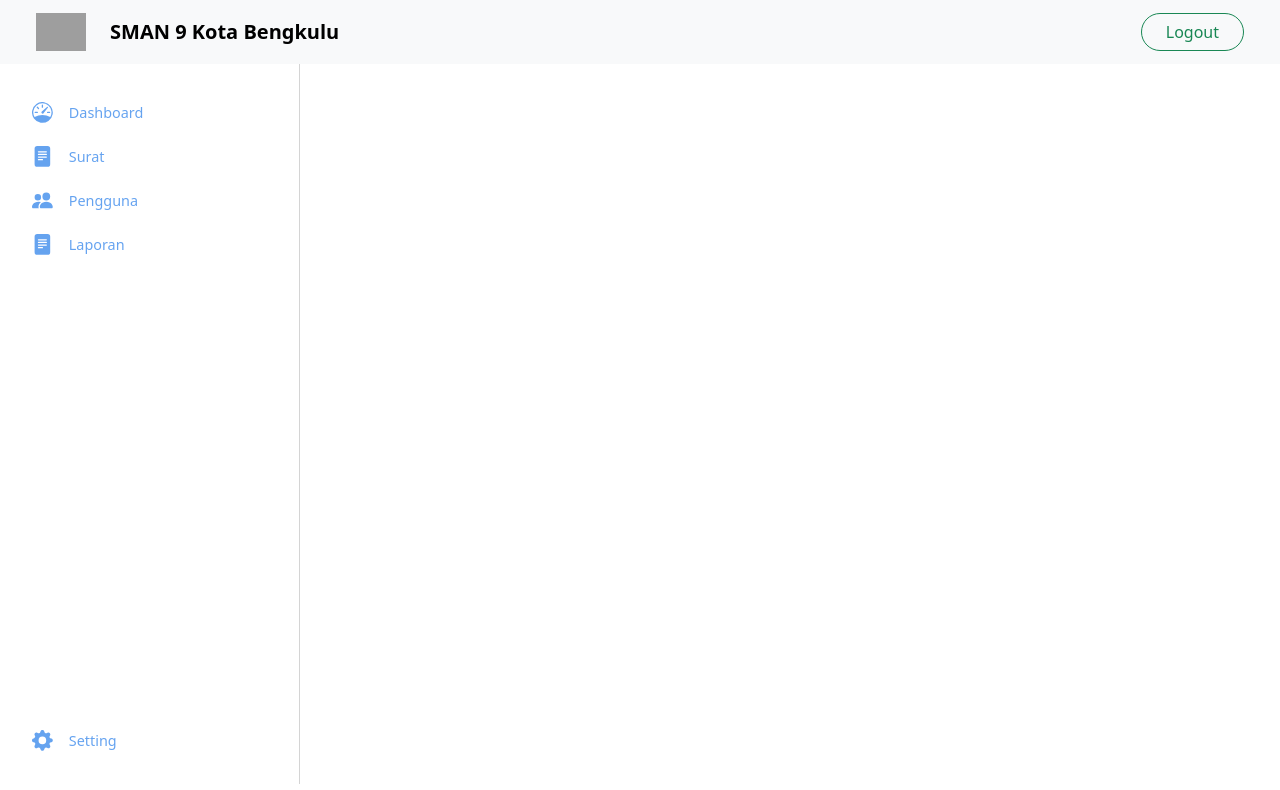
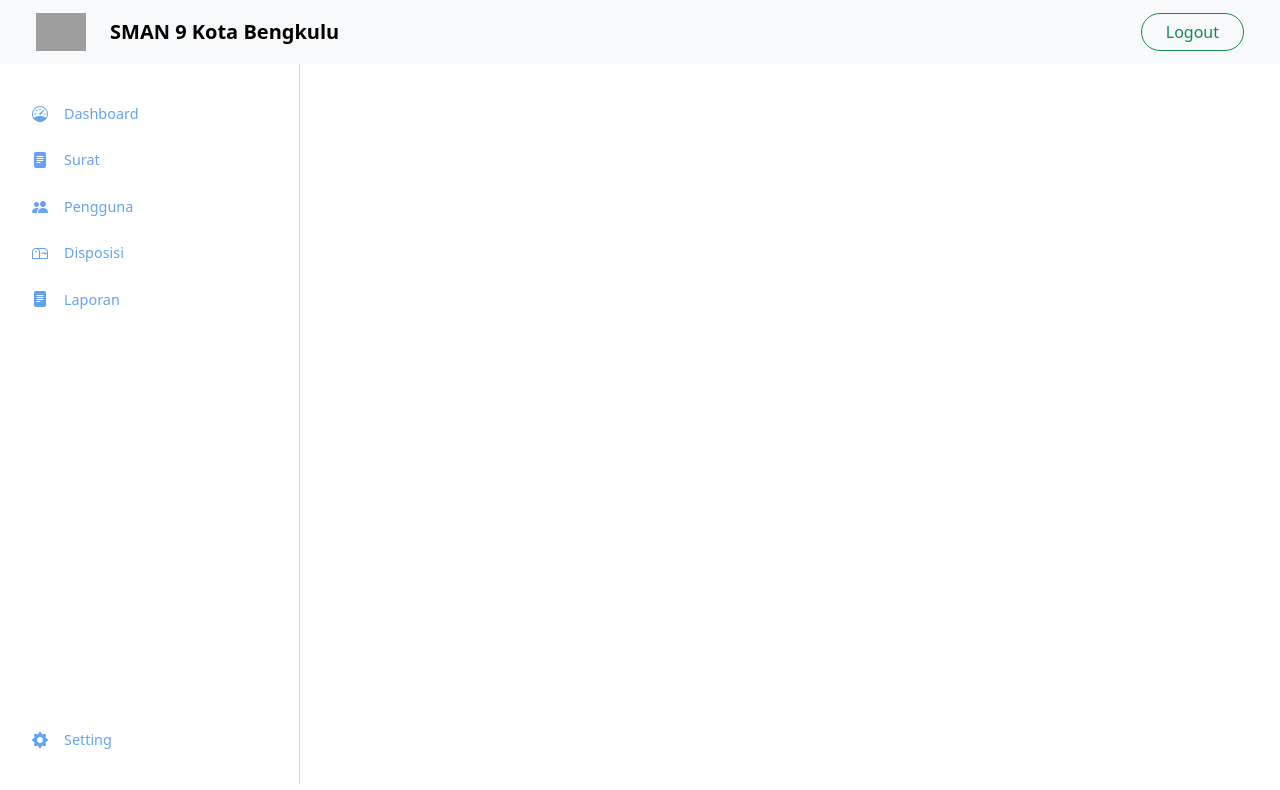
Before and after one commit to ADDFa/kp-catur-fe, a React (Create React App) app: page / in a window 1280 px wide. Shown: the top 790 px of the page. Built offline with nearby package versions, Linux system fonts and the light colour scheme; sample sign-in values are in the browser's storage; grey boxes are pictures that could not be loaded.

Commit message:
50% disposisi

```diff
--- a/src/@types/Components/Modal.d.ts
+++ b/src/@types/Components/Modal.d.ts
@@ -2,6 +2,7 @@ interface ModalT {
     id: string
     children: React.ReactNode
     buttonText: string | React.ReactNode
+    buttonColor?: "warning"
     title: string | React.ReactNode
     confirmButtonText?: string
     cancelButtonText?: string
--- a/src/@types/Pages/Components/SidebarList.d.ts
+++ b/src/@types/Pages/Components/SidebarList.d.ts
@@ -1,5 +1,5 @@
 interface SidebarListT {
     to: string
-    icon: JSX.IntrinsicElements.svg
     text: string
+    children: React.ReactNode
 }
--- a/src/Components/Modal.tsx
+++ b/src/Components/Modal.tsx
@@ -5,13 +5,14 @@ const Modal: React.FC<ModalT> = ({
     title,
     confirmButtonText,
     cancelButtonText,
-    onConfirmed
+    onConfirmed,
+    buttonColor
 }) => {
     return (
         <>
             <button
                 type="button"
-                className="btn btn-primary"
+                className={`btn btn-${buttonColor || "primary"}`}
                 data-bs-toggle="modal"
                 data-bs-target={`#${id}`}
             >
--- a/src/Pages/Components/SidebarList.tsx
+++ b/src/Pages/Components/SidebarList.tsx
@@ -1,6 +1,6 @@
 import { useNavigate } from "react-router-dom"
 
-const SidebarList = ({ to, icon, text }: SidebarListT) => {
+const SidebarList = ({ to, children, text }: SidebarListT) => {
     const navigate = useNavigate()
 
     const navigateTo = (evt: React.MouseEvent<HTMLLIElement>) => {
@@ -10,7 +10,7 @@ const SidebarList = ({ to, icon, text }: SidebarListT) => {
 
     return (
         <li onClick={navigateTo} data-navigate={to}>
-            {icon}
+            {children}
             <p className="my-auto">{text}</p>
         </li>
     )
--- a/src/Pages/Fractions/Sidebar.tsx
+++ b/src/Pages/Fractions/Sidebar.tsx
@@ -23,90 +23,26 @@ const Sidebar = () => {
     return (
         <div id="sidebar">
             <ul>
-                <SidebarList
-                    to="/dashboard"
-                    text="Dashboard"
-                    icon={
-                        <svg
-                            xmlns="http://www.w3.org/2000/svg"
-                            width="16"
-                            height="16"
-                            fill="currentColor"
-                            className="bi bi-speedometer"
-                            viewBox="0 0 16 16"
-                        >
-                            <path d="M8 2a.5.5 0 0 1 .5.5V4a.5.5 0 0 1-1 0V2.5A.5.5 0 0 1 8 2zM3.732 3.732a.5.5 0 0 1 .707 0l.915.914a.5.5 0 1 1-.708.708l-.914-.915a.5.5 0 0 1 0-.707zM2 8a.5.5 0 0 1 .5-.5h1.586a.5.5 0 0 1 0 1H2.5A.5.5 0 0 1 2 8zm9.5 0a.5.5 0 0 1 .5-.5h1.5a.5.5 0 0 1 0 1H12a.5.5 0 0 1-.5-.5zm.754-4.246a.389.389 0 0 0-.527-.02L7.547 7.31A.91.91 0 1 0 8.85 8.569l3.434-4.297a.389.389 0 0 0-.029-.518z" />
-                            <path
-                                fillRule="evenodd"
-                                d="M6.664 15.889A8 8 0 1 1 9.336.11a8 8 0 0 1-2.672 15.78zm-4.665-4.283A11.945 11.945 0 0 1 8 10c2.186 0 4.236.585 6.001 1.606a7 7 0 1 0-12.002 0z"
-                            />
-                        </svg>
-                    }
-                />
-                <SidebarList
-                    to="/letter/incoming"
-                    text="Surat"
-                    icon={
-                        <svg
-                            xmlns="http://www.w3.org/2000/svg"
-                            width="16"
-                            height="16"
-                            fill="currentColor"
-                            className="bi bi-file-text-fill"
-                            viewBox="0 0 16 16"
-                        >
-                            <path d="M12 0H4a2 2 0 0 0-2 2v12a2 2 0 0 0 2 2h8a2 2 0 0 0 2-2V2a2 2 0 0 0-2-2zM5 4h6a.5.5 0 0 1 0 1H5a.5.5 0 0 1 0-1zm-.5 2.5A.5.5 0 0 1 5 6h6a.5.5 0 0 1 0 1H5a.5.5 0 0 1-.5-.5zM5 8h6a.5.5 0 0 1 0 1H5a.5.5 0 0 1 0-1zm0 2h3a.5.5 0 0 1 0 1H5a.5.5 0 0 1 0-1z" />
-                        </svg>
-                    }
-                />
-                <SidebarList
-                    to="/user"
-                    text="Pengguna"
-                    icon={
-                        <svg
-                            xmlns="http://www.w3.org/2000/svg"
-                            width="16"
-                            height="16"
-                            fill="currentColor"
-                            className="bi bi-people-fill"
-                            viewBox="0 0 16 16"
-                        >
-                            <path d="M7 14s-1 0-1-1 1-4 5-4 5 3 5 4-1 1-1 1H7Zm4-6a3 3 0 1 0 0-6 3 3 0 0 0 0 6Zm-5.784 6A2.238 2.238 0 0 1 5 13c0-1.355.68-2.75 1.936-3.72A6.325 6.325 0 0 0 5 9c-4 0-5 3-5 4s1 1 1 1h4.216ZM4.5 8a2.5 2.5 0 1 0 0-5 2.5 2.5 0 0 0 0 5Z" />
-                        </svg>
-                    }
-                />
-                <SidebarList
-                    to="/report"
-                    icon={
-                        <svg
-                            xmlns="http://www.w3.org/2000/svg"
-                            width="16"
-                            height="16"
-                            fill="currentColor"
-                            className="bi bi-file-text-fill"
-                            viewBox="0 0 16 16"
-                        >
-                            <path d="M12 0H4a2 2 0 0 0-2 2v12a2 2 0 0 0 2 2h8a2 2 0 0 0 2-2V2a2 2 0 0 0-2-2zM5 4h6a.5.5 0 0 1 0 1H5a.5.5 0 0 1 0-1zm-.5 2.5A.5.5 0 0 1 5 6h6a.5.5 0 0 1 0 1H5a.5.5 0 0 1-.5-.5zM5 8h6a.5.5 0 0 1 0 1H5a.5.5 0 0 1 0-1zm0 2h3a.5.5 0 0 1 0 1H5a.5.5 0 0 1 0-1z" />
-                        </svg>
-                    }
-                    text="Laporan"
-                />
+                <SidebarList to="/dashboard" text="Dashboard">
+                    <i className="bi bi-speedometer" />
+                </SidebarList>
+                <SidebarList to="/letter/incoming" text="Surat">
+                    <i className="bi bi-file-text-fill" />
+                </SidebarList>
+                <SidebarList to="/user" text="Pengguna">
+                    <i className="bi bi-people-fill" />
+                </SidebarList>
+                <SidebarList to="/disposition" text="Disposisi">
+                    <i className="bi bi-mailbox" />
+                </SidebarList>
+                <SidebarList to="/report" text="Laporan">
+                    <i className="bi bi-file-text-fill" />
+                </SidebarList>
             </ul>
             <ul>
-                <SidebarList
-                    icon={
-                        <svg
-                            xmlns="http://www.w3.org/2000/svg"
-                            fill="currentColor"
-                            className="bi bi-gear-fill"
-                            viewBox="0 0 16 16"
-                        >
-                            <path d="M9.405 1.05c-.413-1.4-2.397-1.4-2.81 0l-.1.34a1.464 1.464 0 0 1-2.105.872l-.31-.17c-1.283-.698-2.686.705-1.987 1.987l.169.311c.446.82.023 1.841-.872 2.105l-.34.1c-1.4.413-1.4 2.397 0 2.81l.34.1a1.464 1.464 0 0 1 .872 2.105l-.17.31c-.698 1.283.705 2.686 1.987 1.987l.311-.169a1.464 1.464 0 0 1 2.105.872l.1.34c.413 1.4 2.397 1.4 2.81 0l.1-.34a1.464 1.464 0 0 1 2.105-.872l.31.17c1.283.698 2.686-.705 1.987-1.987l-.169-.311a1.464 1.464 0 0 1 .872-2.105l.34-.1c1.4-.413 1.4-2.397 0-2.81l-.34-.1a1.464 1.464 0 0 1-.872-2.105l.17-.31c.698-1.283-.705-2.686-1.987-1.987l-.311.169a1.464 1.464 0 0 1-2.105-.872l-.1-.34zM8 10.93a2.929 2.929 0 1 1 0-5.86 2.929 2.929 0 0 1 0 5.858z" />
-                        </svg>
-                    }
-                    text="Setting"
-                    to="/setting"
-                />
+                <SidebarList text="Setting" to="/setting">
+                    <i className="bi bi-gear-fill" />
+                </SidebarList>
             </ul>
         </div>
     )
--- a/src/Pages/Letter.tsx
+++ b/src/Pages/Letter.tsx
@@ -1,5 +1,5 @@
 import { useCallback, useEffect, useState } from "react"
-import { destroy, get } from "../Functions/Api"
+import { destroy, get, post } from "../Functions/Api"
 import FilterDate from "./Letters/FilterDate"
 import LinkOffsetHover from "../Components/LinkOffsetHover"
 import SelectFloating from "../Components/SelectFloating"
@@ -9,10 +9,15 @@ import ButtonDetail from "../Components/Buttons/ButtonDetail"
 import ButtonDelete from "../Components/Buttons/ButtonDelete"
 import { useParams } from "react-router-dom"
 import Toast from "../Components/Toast"
+import Modal from "../Components/Modal"
+import Input from "../Components/Input"
+import { gi } from "../Functions/GetElement"
+import Select from "../Components/Select"
 
 const Letter = () => {
     const { type } = useParams()
     const [letters, setLetters] = useState<ResponseT.DataT[]>()
+    const [users, setUsers] = useState<ResponseT.DataT[]>()
     const [take, setTake] = useState<number | string>(5)
     const [before, setBefore] = useState("")
     const [after, setAfter] = useState("")
@@ -26,9 +31,15 @@ const Letter = () => {
         if (res?.ok) setLetters(res.result.data)
     }, [take, before, after, type])
 
+    const getUsers = useCallback(async () => {
+        const res = await get("user")
+        setUsers(res?.result.data)
+    }, [])
+
     useEffect(() => {
         getLetters()
-    }, [getLetters])
+        getUsers()
+    }, [getLetters, getUsers])
 
     const changeTake: React.FormEventHandler<HTMLSelectElement> = (evt) => {
         setTake(evt.currentTarget.value)
@@ -46,6 +57,12 @@ const Letter = () => {
             })
             getLetters()
         }
+    }
+
+    const disposition = async () => {
+        const form = gi<HTMLFormElement>("disposition-form")
+        const res = await post("disposition", form)
+        console.log(res)
     }
 
     return (
@@ -105,29 +122,74 @@ const Letter = () => {
                     </thead>
                     <tbody>
                         {letters?.map(
-                            (
-                                {
-                                    letter: { type: jenis, number, id },
-                                    disposition_status
-                                },
-                                i
-                            ) => (
+                            ({ letter: { type: jenis, number, id } }, i) => (
                                 <tr key={i}>
                                     <th scope="col">{++i}</th>
                                     <td>{jenis}</td>
                                     <td>{number}</td>
                                     {type === "incoming" && (
                                         <td className="text-center">
-                                            <button
-                                                className={`btn btn-${
-                                                    disposition_status ===
-                                                    "process"
-                                                        ? "warning"
-                                                        : "success"
-                                                }`}
+                                            <Modal
+                                                id="disposition"
+                                                title="Disposisi"
+                                                onConfirmed={disposition}
+                                                buttonText={
+                                                    <i className="bi bi-send-fill text-light" />
+                                                }
+                                                buttonColor="warning"
                                             >
-                                                <i className="bi bi-send-fill text-light" />
-                                            </button>
+                                                <form
+                                                    id="disposition-form"
+                                                    className="text-start"
+                                                    onSubmit={(evt) =>
+                                                        evt.preventDefault()
+                                                    }
+                                                >
+                                                    <input
+                                                        type="hidden"
+                                                        name="incoming_letter_id"
+                                                        value={id}
+                                                    />
+                                                    <Select
+                                                        id="user_id"
+                                                        label="User"
+                                                        name="user_id"
+                                                        defaultValue="Pilih User"
+                                                    >
+                                                        {users?.map(
+                                                            (
+                                                                { id, name },
+                                                                i
+                                                            ) => {
+                                                                if (
+                                                                    name !==
+                                                                    "Admin"
+                                                                ) {
+                                                                    return (
+                                                                        <option
+                                                                            key={
+                                                                                i
+                                                                            }
+                                                                            value={
+                                                                                id
+                                                                            }
+                                                                        >
+                                                                            {
+                                                                                name
+                                                                            }
+                                                                        </option>
+                                                                    )
+                                                                }
+                                                            }
+                                                        )}
+                                                    </Select>
+                                                    <Input
+                                                        label="Pesan"
+                                                        id="message"
+                                                        name="message"
+                                                    />
+                                                </form>
+                                            </Modal>
                                         </td>
                                     )}
                                     <td className="d-flex justify-content-center gap-2">
```
Also changed, not shown: src/App.tsx (+10 -1 lines), src/Functions/Api.tsx (+15 -8 lines), src/Pages/Dashboard.tsx (+5 -2 lines), src/Pages/Disposition.tsx (added, +18 -0 lines), src/Pages/Root.tsx (+7 -0 lines), src/router.tsx (+9 -0 lines).
